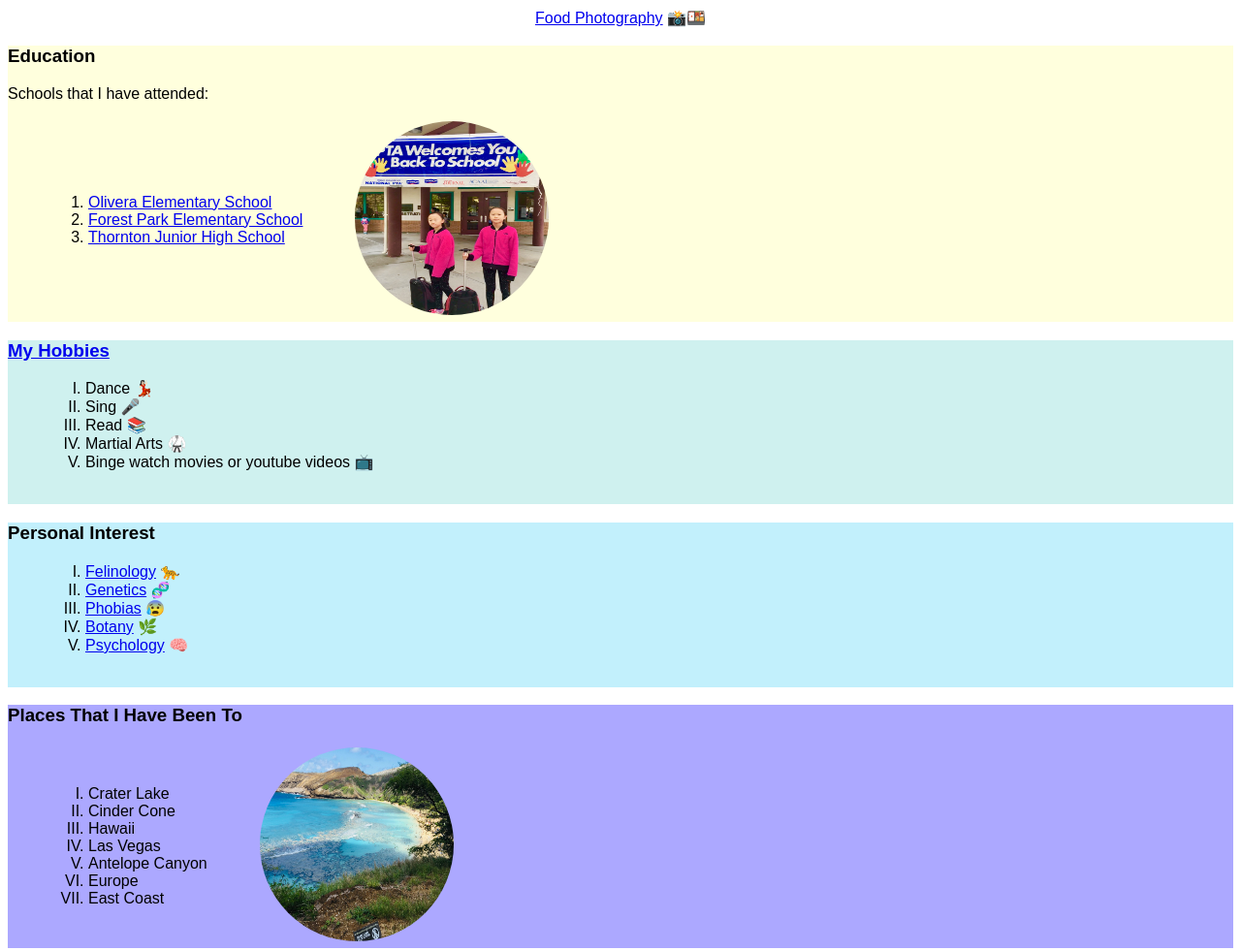
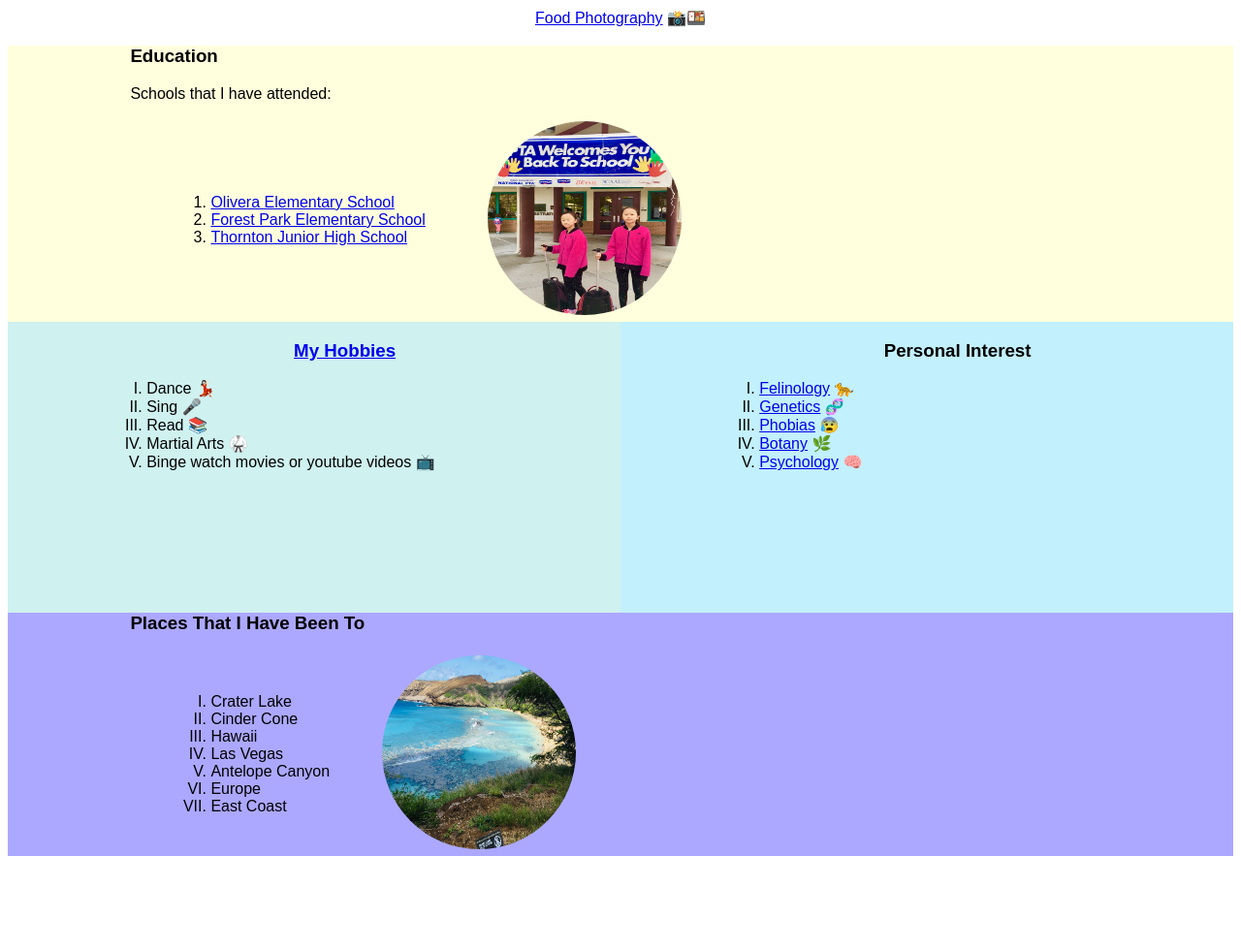
Before and after one commit to by20117/Faith, a plain HTML site: page index.html in a window 1280 px wide. Shown: the part 660-1641 px from the top of the page at 97% size. After the commit the page ends 1559 px from the top, so only its background shows below. Drawn offline with Linux system fonts and the light colour scheme.

Commit message:
Add files via upload

```diff
--- a/css/styles.css
+++ b/css/styles.css
@@ -27,13 +27,14 @@ h1 {
   width: 200px;
   height: 200px;
   border-radius: 75%;
-  margin-left: 50px;
+  margin-left: 30%;
 }
 
 .top-container {
   background-color: #FBCFFC;
   margin-top: 1px;
   text-align: center;
+
 }
 
 .pancakes {
@@ -50,19 +51,47 @@ h1 {
 }
 
 .second-container {
-  background-color: #ffffdd
+  background-color: #ffffdd;
+}
+.sec-container{
+  margin-left: 10%;
 }
 
 .third-container {
-  background-color: #CFF1EF
+  /*background-color: #CFF1EF;*/
+  float:left;
+  background:#CFF1EF;
+  width:50%;
+  height:300px;
 }
-
+.hob{
+  text-align: center;
+}
+.thd-container {
+  margin-left:10%
+}
+.third-fourth-container {
+margin-left: 15%;
+}
 .fourth-container {
-  background-color: #C2F0FC
+  /*background-color: #C2F0FC*/
+  float:left;
+  background:#C2F0FC;
+  width:50%;
+  height: 300px;
+}
+.PI {
+  text-align: center;
+}
+.frth-container {
+  margin-left: 10%;
 }
 
 .fifth-container {
   background-color: #aca8ff;
+}
+.fth-container {
+  margin-left: 10%;
 }
 
 .lavender {
--- a/index.html
+++ b/index.html
@@ -21,7 +21,7 @@
           <p class="pancakes">I am a teenager. I currently live in California. I hope to be a doctor when I grow up or help people or animals in need. I also want to help save an endangered species and care for the big cat species.</p>
         </td>
       </tr>
-    </table>
+</table>
     <p><a href="contact.html">Contact me</a> 🦋</p>
     <hr>
   </div>
@@ -34,6 +34,7 @@
     <p><a href="Food.html">Food Photography</a> 📸🍱</p>
   </div>
   <div class="second-container">
+    <div class="sec-container">
     <h3>Education</h3>
     <p>Schools that I have attended:</p>
     <table>
@@ -51,8 +52,45 @@
       </tr>
     </table>
   </div>
+</div>
+<div class="third-container">
+  <div class="thd-container" display: inline-block >
+  <h3 class="hob"><a href="hobbies.html">My Hobbies</a></h3>
+  <ul>
+    <ol type="I">
+      <li>Dance 💃🏻</li>
+      <li>Sing 🎤</li>
+      <li>Read 📚</li>
+      <li>Martial Arts 🥋</li>
+      <li>Binge watch movies or youtube videos 📺</li>
+    </ol>
+  </ul>
+  <br>
+</div>
+</div>
+<div class="fourth-container">
+  <div class="frth-container">
+  <h3 class="PI">Personal Interest</h3>
+  <ul>
+    <ol type="I">
+      <li><a href="https://docs.google.com/presentation/d/1zEEh-bIzaD2AK9jC6wFTckEBMAQGo5S5lAJV2abzT7M/edit?usp=sharing">Felinology</a> 🐆</li>
+      <li><a href="https://docs.google.com/presentation/d/10DhwYb4ExUPr_n30BExxy2_ZxaYbQfaLtV3X0DIHisI/edit?usp=sharing">Genetics</a> 🧬</li>
+      <li><a href="https://docs.google.com/presentation/d/1IYzKCL5c21-0UdNbvgXbyGVd1dWO-fxRDWOXxh20zlE/edit?usp=sharing">Phobias</a> 😰</li>
+      <li><a href="https://docs.google.com/presentation/d/1Pxi11uuvJ1v5ErGvx-QE4lGl4bBjqLxUilCwwkygInw/edit?usp=sharing">Botany</a> 🌿</li>
+      <li><a href="https://docs.google.com/presentation/d/1Z6fIvJ-NN_l0mmab4iGn6qjpDxQWaSXWwkUO9CM7YRE/edit?usp=sharing">Psychology</a> 🧠</li>
+    </ol>
+  </ul>
+  <br>
+</div>
+</div>
+
+
+  <!--    <table class="third-fourth-container">
+    <tr>
+      <td>
   <div class="third-container">
-    <h3><a href="hobbies.html">My Hobbies</a></h3>
+    <div class="thd-container" display: inline-block >
+    <h3 class="hob"><a href="hobbies.html">My Hobbies</a></h3>
     <ul>
       <ol type="I">
         <li>Dance 💃🏻</li>
@@ -64,8 +102,12 @@
     </ul>
     <br>
   </div>
+  </div>
+</td>
+<td>
   <div class="fourth-container">
-    <h3>Personal Interest</h3>
+    <div class="frth-container">
+    <h3 class="PI">Personal Interest</h3>
     <ul>
       <ol type="I">
         <li><a href="https://docs.google.com/presentation/d/1zEEh-bIzaD2AK9jC6wFTckEBMAQGo5S5lAJV2abzT7M/edit?usp=sharing">Felinology</a> 🐆</li>
@@ -77,7 +119,12 @@
     </ul>
     <br>
   </div>
+  </div>
+</td>
+</tr>
+</table>-->
   <div class="fifth-container">
+    <div class="fth-container">
     <h3>Places That I Have Been To</h3>
     <table>
       <tr>
@@ -98,6 +145,7 @@
       </tr>
     </table>
   </div>
+  </div>
 </body>
 <p></p>
 
```
Also changed, not shown: css/food.css (+10 -1 lines).
